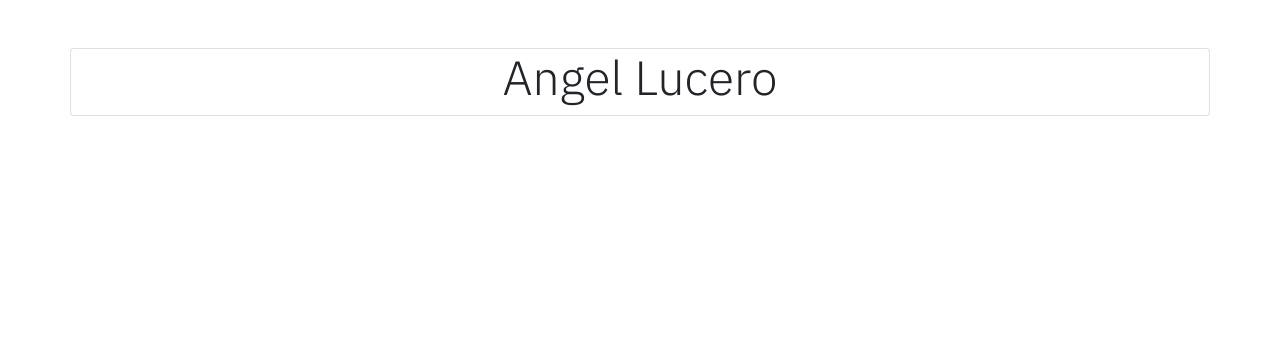
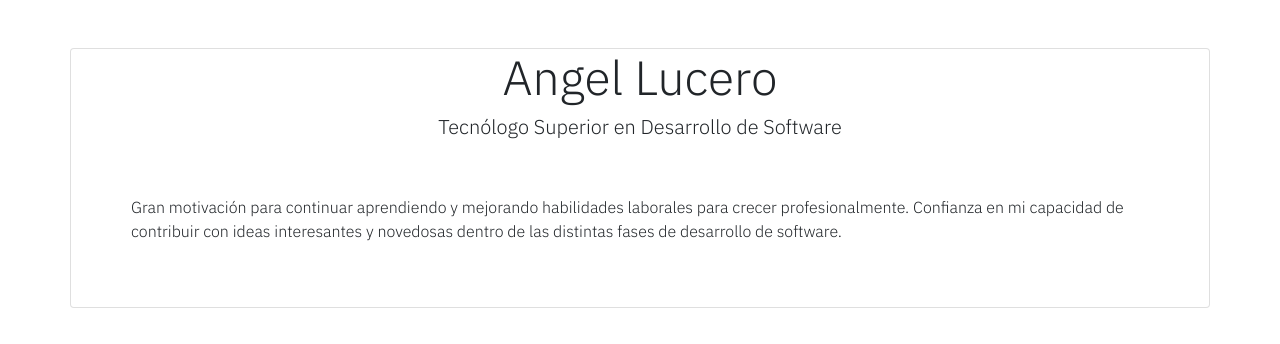
Before and after one commit to angelluce/cv, an Angular app: page /inicio in a window 1280 px wide. Shown: the top 344 px of the page. Built offline with nearby package versions, Linux system fonts and the light colour scheme.

Commit message:
Infor service implemented
Co-authored-by: @smartsoftec <smartsoft.dev.ec@gmail.com>

```diff
--- a/src/app/components/home/home.component.html
+++ b/src/app/components/home/home.component.html
@@ -1,3 +1,11 @@
 <div class="container card">
-  <h1 class="text-center display-5">Angel Lucero</h1>
+  <div class="header">
+    <h1 class="text-center display-5">{{informacion.perfil.nombre}}</h1>
+    <h5 class="text-center">{{informacion.perfil.profesion}}</h5>
+  </div>
+
+  <div class="about-me m-5">
+    <p>{{informacion.perfil.descripcion}}</p>
+  </div>
+
 </div>
--- a/src/app/components/home/home.component.ts
+++ b/src/app/components/home/home.component.ts
@@ -1,4 +1,6 @@
-import { Component, OnInit } from '@angular/core';
+import {Component, OnInit} from '@angular/core';
+import {Informacion} from "../../models/Informacion";
+import {InformacionService} from "../../services/informacion.service";
 
 @Component({
   selector: 'app-home',
@@ -6,8 +8,11 @@ import { Component, OnInit } from '@angular/core';
   styleUrls: ['./home.component.scss']
 })
 export class HomeComponent implements OnInit {
+  informacion: Informacion;
 
-  constructor() { }
+  constructor(private informacionService: InformacionService) {
+    this.informacion = informacionService.obtenerInformacionCompleta();
+  }
 
   ngOnInit(): void {
   }
```
